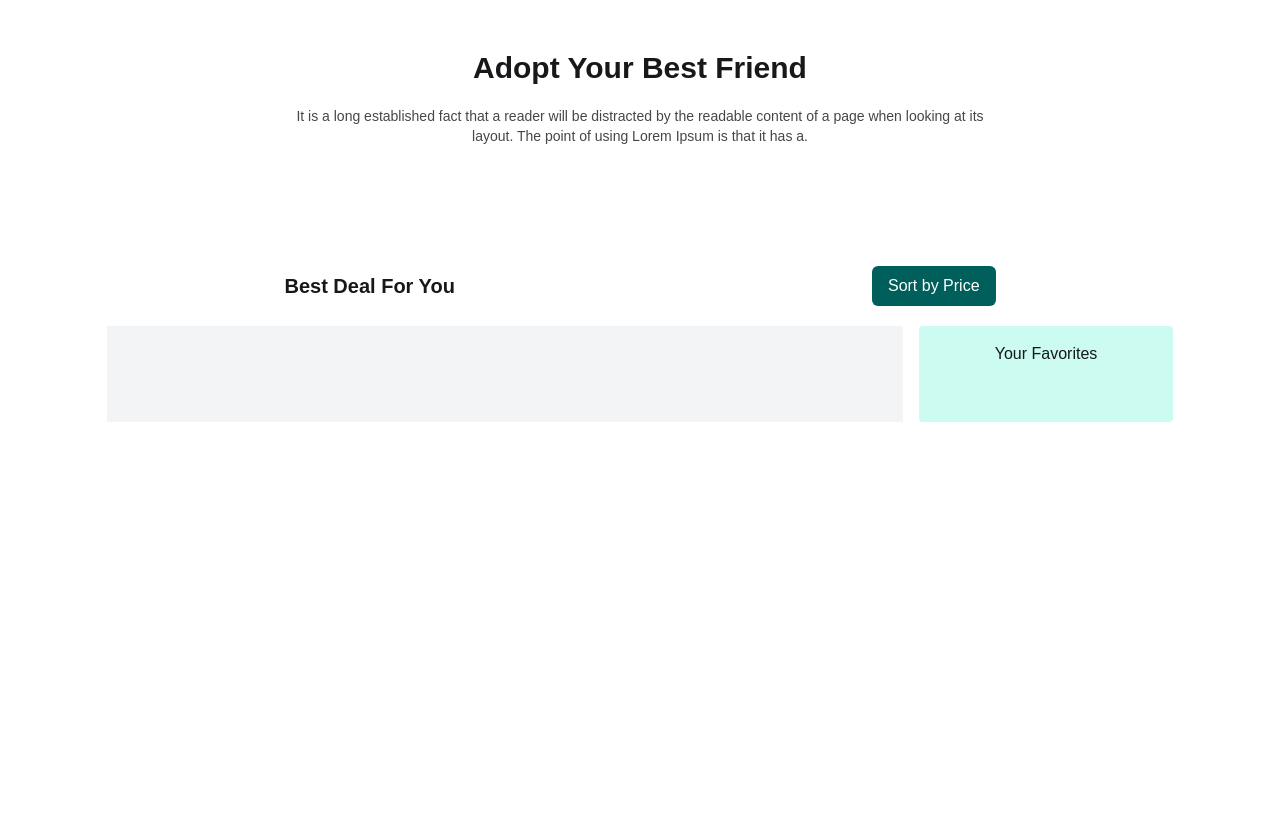
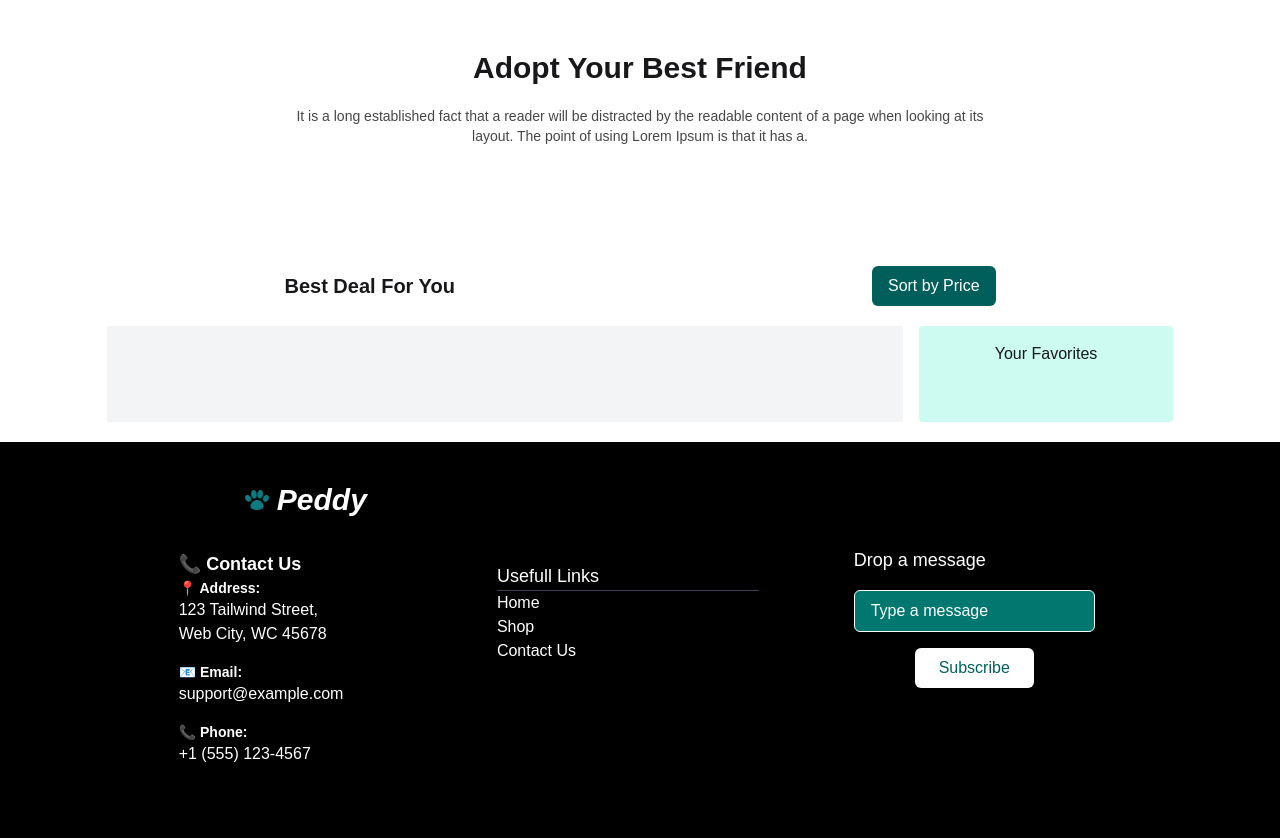
Before and after one commit to Mostafa-Mahim-Masrukh/peddy-short-project, a plain HTML site: page index.html in a window 1280 px wide. Shown: the part 785-1623 px from the top of the page. Before the commit the page ends 1227 px from the top, so only its background shows below. Drawn offline with nearby package versions, Linux system fonts and the light colour scheme; no server answers.

Commit message:
footer design

```diff
--- a/index.html
+++ b/index.html
@@ -34,8 +34,8 @@
                         <ul tabindex="0"
                             class="menu menu-sm dropdown-content bg-base-100 rounded-box z-1 mt-3 w-52 p-2 shadow text-sm ">
                             <li><a>Home</a></li>
-                            <li><a class="">Shop</a></li>
-                            <li><a class="">Contact</a></li>
+                            <li><a href="shop.html" class="">Shop</a></li>
+                            <li><a href="contact.html" class="">Contact</a></li>
 
                         </ul>
                     </div>
@@ -47,12 +47,12 @@
                 <div class="navbar-center hidden lg:flex ">
                     <ul class="menu menu-horizontal px-1">
                         <li class="hover:bg-teal-800 hover:text-white rounded"><a id="refresh">Home</a></li>
-                        <li class="hover:bg-teal-800 hover:text-white rounded"><a>Shop</a></li>
-                        <li class="hover:bg-teal-800 hover:text-white rounded"><a>Contact</a></li>
+                        <li class="hover:bg-teal-800 hover:text-white rounded"><a href="shop.html">Shop</a></li>
+                        <li class="hover:bg-teal-800 hover:text-white rounded"><a href="contact.html">Contact</a></li>
                     </ul>
                 </div>
                 <div class="navbar-end ">
-                    <div
+                    <div id="profile-icon"
                         class="w-12 h-12 flex items-center justify-center bg-gray-300 text-gray-700 rounded-full hover:bg-teal-800 hover:text-white transition-all duration-300 cursor-pointer">
                         <i class="fa-solid fa-user"></i>
                     </div>
@@ -111,7 +111,7 @@
                 <!-- Main Grid Area: 3/4 -->
                 <div class="col-span-3 bg-gray-100 p-4">
                     <!-- Your grid content here -->
-                    <div id="grid-container" class="grid grid-cols-3 gap-4">
+                    <div id="grid-container" class="grid md:grid-cols-3 gap-4">
 
 
                         <!-- single-card  -->
@@ -132,7 +132,7 @@
                 </div>
 
                 <!-- Aside Area: 1/4 -->
-                <aside class="col-span-1 bg-teal-100 p-4 rounded text-center rounded">
+                <aside class="col-span-1 bg-teal-100 p-4 text-center rounded">
                     <!-- Your aside content here -->
                     Your Favorites
 
@@ -141,7 +141,7 @@
 
 
                     <!-- ... -->
-                    <div id="favorited-container" class="grid grid-cols-3 gap-2 py-5">
+                    <div id="favorited-container" class="grid md:grid-cols-3 gap-2 py-5">
 
                     </div>
 
@@ -150,6 +150,9 @@
             </div>
         </section>
 
+
+
+        <!-- for details  -->
         <button id="showModal" class="btn hidden" onclick="customModal.showModal()">open modal</button>
         <dialog id="customModal" class="modal modal-bottom sm:modal-middle">
             <div class="modal-box">
@@ -165,29 +168,75 @@
                 </div>
             </div>
         </dialog>
+    </main>
+
+
+    <footer class="bg-black">
+        <div class="grid grid-cols-1 md:grid-cols-3 gap-4 w-10/12 mx-auto p-10 ">
+
+            <!-- col-1  -->
+            <div>
+                <div class="flex justify-center items-center">
+                    <img class="mr-2 h-5 " src="images/logo.webp" alt="">
+                    <a class="logo font-extrabold italic text-3xl text-white">Peddy</a>
+                </div>
+
+                <div class="p-8 max-w-xl w-full">
+
+
+                    <div class="space-y-4 text-gray-700">
+                        <div>
+
+                            <h2 class="font-semibold text-lg text-white">📞 Contact Us</h2>
+                            <h2 class="font-semibold text-sm text-white">📍 Address:</h2>
+                            <p class="text-white">123 Tailwind Street,<br> Web City, WC 45678</p>
+                        </div>
+
+                        <div>
+                            <h2 class="font-semibold text-sm text-white">📧 Email:</h2>
+                            <p class="text-white">support@example.com</p>
+                        </div>
+
+                        <div>
+                            <h2 class="font-semibold text-sm text-white">📞 Phone:</h2>
+                            <p class="text-white">+1 (555) 123-4567</p>
+                        </div>
+                    </div>
+
+                </div>
 
 
 
-    </main>
+            </div>
+            <!-- col-2  -->
+
+            <div class="container mx-auto px-4  justify-between items-center text-white my-20">
+                <ul class=" space-x-6 text-gray-700 font-medium">
+                    <li class=" text-lg text-white">Usefull Links</li>
+                    <hr class="bg-gray-400">
+                    <li class="text-white"><a href="index.html" class="hover:text-teal-800 transition">Home</a></li>
+                    <li class="text-white"><a href="shop.html" class="hover:text-teal-800 transition">Shop</a></li>
+                    <li class="text-white"><a href="contact.html" class="hover:text-teal-800 transition">Contact Us</a>
+                    </li>
+                </ul>
+            </div>
+            <!-- col-3  -->
+            <div class="rounded-xl shadow-md p-6 max-w-xl mx-auto mt-10">
+                <p class="text-lg font-light text-white mb-4">Drop a message</p>
+                <div class="flex flex-col items-center gap-4">
+                    <input type="text" placeholder="Type a message"
+                        class="w-full px-4 py-2 bg-teal-700 text-white placeholder-white border border-white rounded-md focus:outline-none focus:ring-2 focus:ring-white" />
+                    <button
+                        class="bg-white text-teal-800 px-6 py-2 rounded-md hover:bg-gray-100 transition cursor-pointer">
+                        Subscribe
+                    </button>
+                </div>
+            </div>
 
 
+        </div>
 
-
-
-
-
-
-
-
-
-
-
-
-
-
-
-
-
+    </footer>
 
 
 
--- a/js/javascript.js
+++ b/js/javascript.js
@@ -207,5 +207,11 @@ const displayModalDetails = (details) => {
 
 
 
+
+
+
+
+
+
 loadCategories();
 loadAllpets();
```
Also changed, not shown: contact.html (added, +43 -0 lines), shop.html (added, +26 -0 lines).
